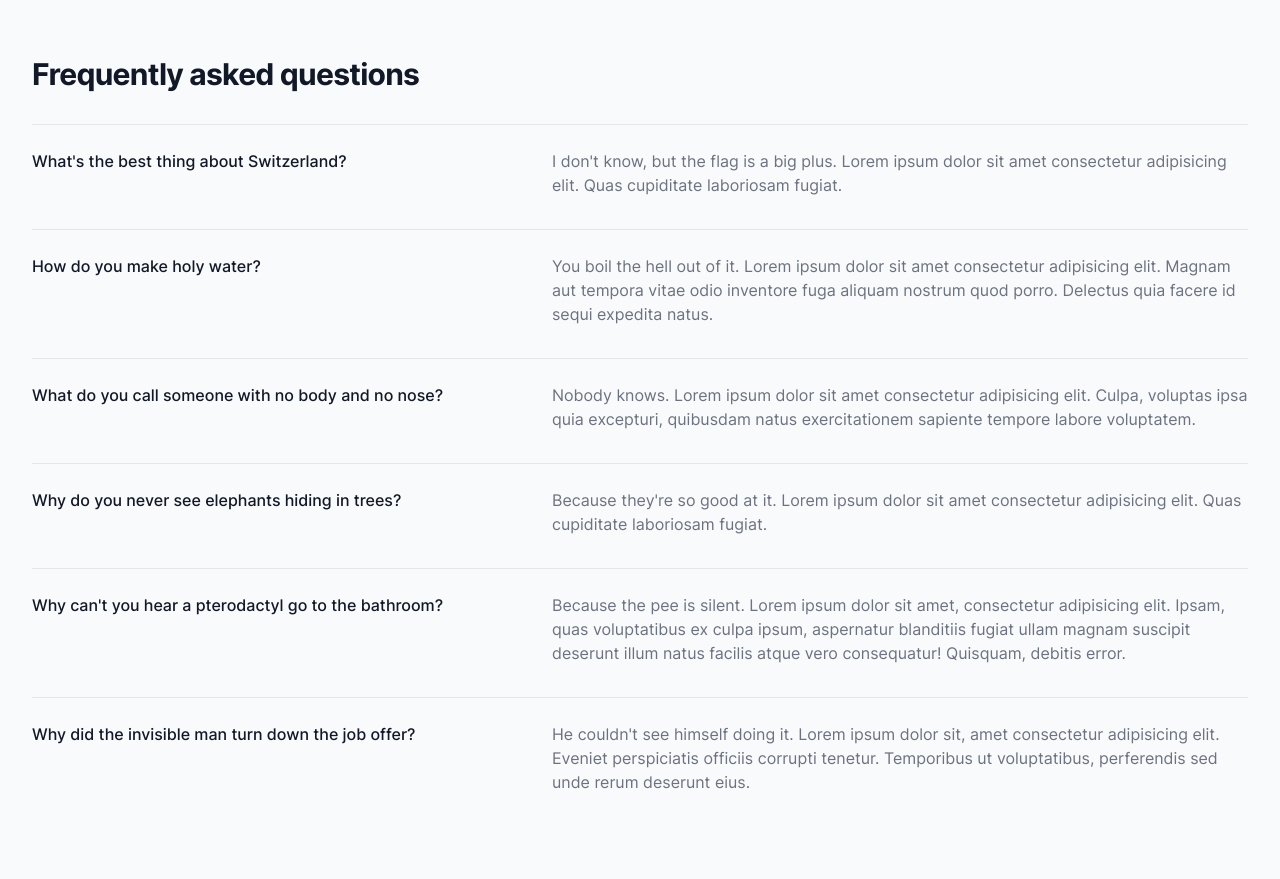
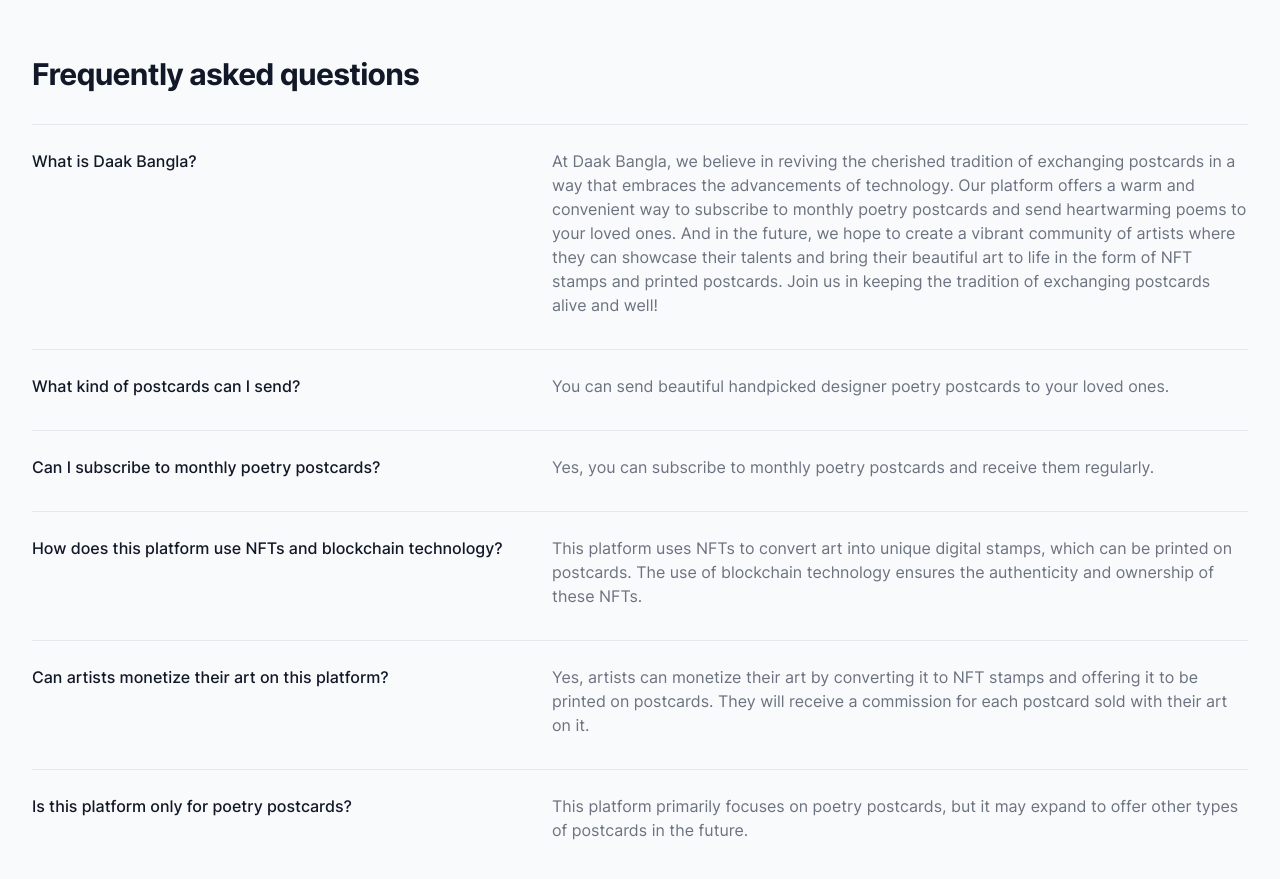
Before and after one commit to satyambnsal/dkbng, a Next.js app: page / in a window 1280 px wide. Shown: the part 820-1699 px from the top of the page. Built offline with nearby package versions, Linux system fonts and the light colour scheme.

Commit message:
Update FAQ content

```diff
--- a/src/components/FAQ.tsx
+++ b/src/components/FAQ.tsx
@@ -1,5 +1,41 @@
-
-
+const faqs = [
+  {
+    id: 1,
+    question: 'What is Daak Bangla?',
+    answer:
+      'At Daak Bangla, we believe in reviving the cherished tradition of exchanging postcards in a way that embraces the advancements of technology. Our platform offers a warm and convenient way to subscribe to monthly poetry postcards and send heartwarming poems to your loved ones. And in the future, we hope to create a vibrant community of artists where they can showcase their talents and bring their beautiful art to life in the form of NFT stamps and printed postcards. Join us in keeping the tradition of exchanging postcards alive and well!',
+  },
+  {
+    id: 2,
+    question: 'What kind of postcards can I send?',
+    answer:
+      'You can send beautiful handpicked designer poetry postcards to your loved ones.',
+  },
+  {
+    id: 3,
+    question: 'Can I subscribe to monthly poetry postcards?',
+    answer:
+      'Yes, you can subscribe to monthly poetry postcards and receive them regularly.',
+  },
+  {
+    id: 4,
+    question: 'How does this platform use NFTs and blockchain technology?',
+    answer:
+      'This platform uses NFTs to convert art into unique digital stamps, which can be printed on postcards. The use of blockchain technology ensures the authenticity and ownership of these NFTs.',
+  },
+  {
+    id: 5,
+    question: 'Can artists monetize their art on this platform?',
+    answer:
+      'Yes, artists can monetize their art by converting it to NFT stamps and offering it to be printed on postcards. They will receive a commission for each postcard sold with their art on it.',
+  },
+  {
+    id: 6,
+    question: 'Is this platform only for poetry postcards?',
+    answer:
+      'This platform primarily focuses on poetry postcards, but it may expand to offer other types of postcards in the future.',
+  },
+];
 
 export const FAQ = () => {
   return (
@@ -10,88 +46,19 @@
         </h2>
         <div className='mt-8'>
           <dl className='divide-y divide-gray-200'>
-            <div className='pt-6 pb-8 md:grid md:grid-cols-12 md:gap-8'>
-              <dt className='text-base font-medium text-gray-900 md:col-span-5'>
-                What's the best thing about Switzerland?
-              </dt>
-              <dd className='mt-2 md:col-span-7 md:mt-0'>
-                <p className='text-base text-gray-500'>
-                  I don't know, but the flag is a big plus. Lorem ipsum dolor
-                  sit amet consectetur adipisicing elit. Quas cupiditate
-                  laboriosam fugiat.
-                </p>
-              </dd>
-            </div>
-
-            <div className='pt-6 pb-8 md:grid md:grid-cols-12 md:gap-8'>
-              <dt className='text-base font-medium text-gray-900 md:col-span-5'>
-                How do you make holy water?
-              </dt>
-              <dd className='mt-2 md:col-span-7 md:mt-0'>
-                <p className='text-base text-gray-500'>
-                  You boil the hell out of it. Lorem ipsum dolor sit amet
-                  consectetur adipisicing elit. Magnam aut tempora vitae odio
-                  inventore fuga aliquam nostrum quod porro. Delectus quia
-                  facere id sequi expedita natus.
-                </p>
-              </dd>
-            </div>
-
-            <div className='pt-6 pb-8 md:grid md:grid-cols-12 md:gap-8'>
-              <dt className='text-base font-medium text-gray-900 md:col-span-5'>
-                What do you call someone with no body and no nose?
-              </dt>
-              <dd className='mt-2 md:col-span-7 md:mt-0'>
-                <p className='text-base text-gray-500'>
-                  Nobody knows. Lorem ipsum dolor sit amet consectetur
-                  adipisicing elit. Culpa, voluptas ipsa quia excepturi,
-                  quibusdam natus exercitationem sapiente tempore labore
-                  voluptatem.
-                </p>
-              </dd>
-            </div>
-
-            <div className='pt-6 pb-8 md:grid md:grid-cols-12 md:gap-8'>
-              <dt className='text-base font-medium text-gray-900 md:col-span-5'>
-                Why do you never see elephants hiding in trees?
-              </dt>
-              <dd className='mt-2 md:col-span-7 md:mt-0'>
-                <p className='text-base text-gray-500'>
-                  Because they're so good at it. Lorem ipsum dolor sit amet
-                  consectetur adipisicing elit. Quas cupiditate laboriosam
-                  fugiat.
-                </p>
-              </dd>
-            </div>
-
-            <div className='pt-6 pb-8 md:grid md:grid-cols-12 md:gap-8'>
-              <dt className='text-base font-medium text-gray-900 md:col-span-5'>
-                Why can't you hear a pterodactyl go to the bathroom?
-              </dt>
-              <dd className='mt-2 md:col-span-7 md:mt-0'>
-                <p className='text-base text-gray-500'>
-                  Because the pee is silent. Lorem ipsum dolor sit amet,
-                  consectetur adipisicing elit. Ipsam, quas voluptatibus ex
-                  culpa ipsum, aspernatur blanditiis fugiat ullam magnam
-                  suscipit deserunt illum natus facilis atque vero consequatur!
-                  Quisquam, debitis error.
-                </p>
-              </dd>
-            </div>
-
-            <div className='pt-6 pb-8 md:grid md:grid-cols-12 md:gap-8'>
-              <dt className='text-base font-medium text-gray-900 md:col-span-5'>
-                Why did the invisible man turn down the job offer?
-              </dt>
-              <dd className='mt-2 md:col-span-7 md:mt-0'>
-                <p className='text-base text-gray-500'>
-                  He couldn't see himself doing it. Lorem ipsum dolor sit, amet
-                  consectetur adipisicing elit. Eveniet perspiciatis officiis
-                  corrupti tenetur. Temporibus ut voluptatibus, perferendis sed
-                  unde rerum deserunt eius.
-                </p>
-              </dd>
-            </div>
+            {faqs.map(({ question, answer, id }) => (
+              <div
+                className='pt-6 pb-8 md:grid md:grid-cols-12 md:gap-8'
+                key={id}
+              >
+                <dt className='text-base font-medium text-gray-900 md:col-span-5'>
+                  {question}
+                </dt>
+                <dd className='mt-2 md:col-span-7 md:mt-0'>
+                  <p className='text-base text-gray-500'>{answer}</p>
+                </dd>
+              </div>
+            ))}
           </dl>
         </div>
       </div>
```
